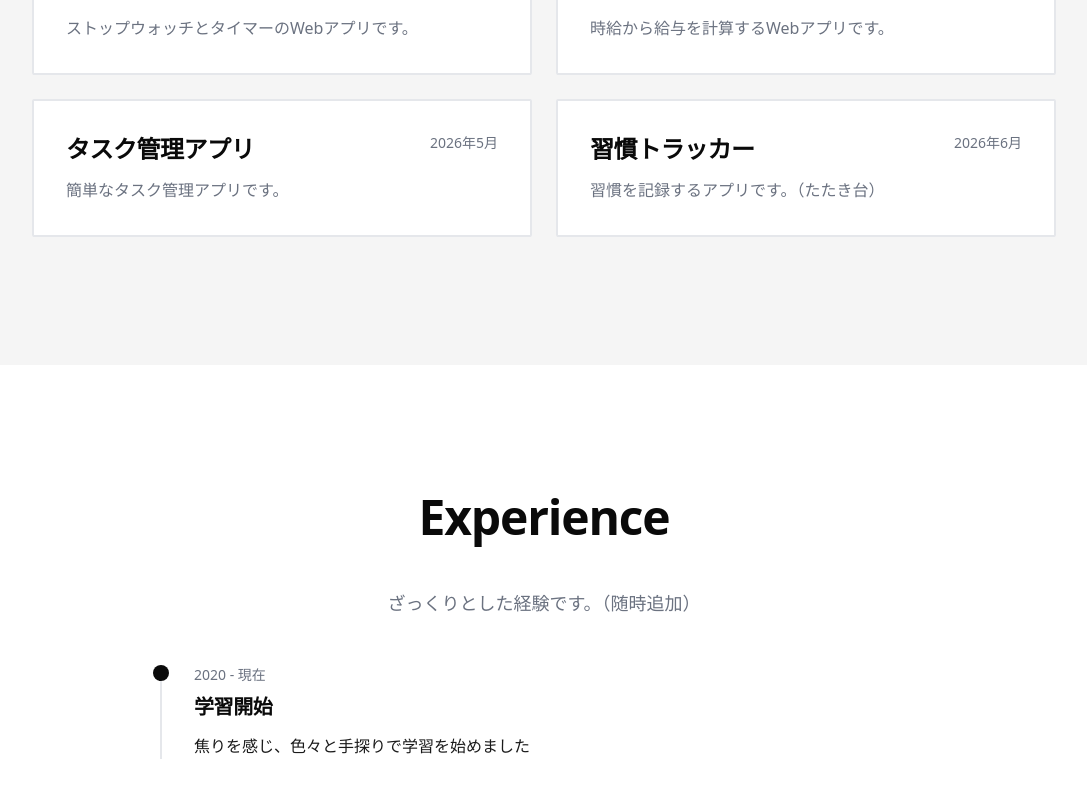
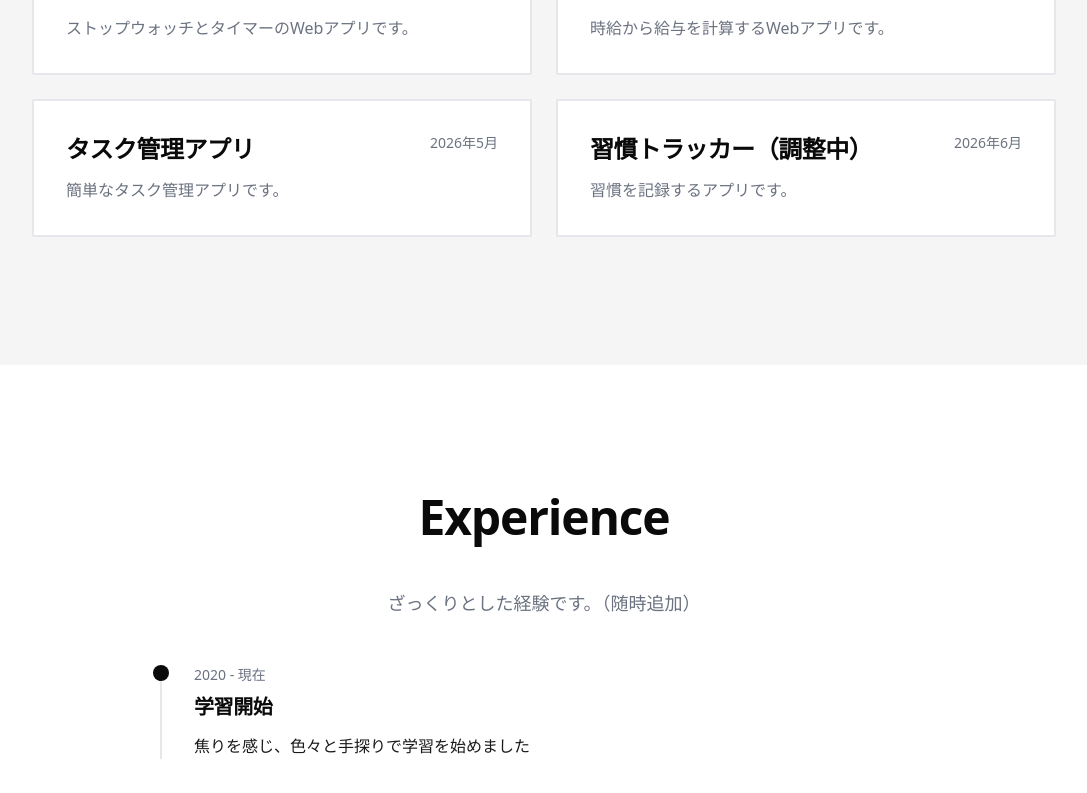
Before and after one commit to sanbay3/san_bay3_portfolio, a Next.js app: page / in a window 1280 px wide. Shown: the part 3153-3946 px from the top of the page, without its empty margins (96-1183 px from the left). Built offline with nearby package versions, Linux system fonts and the light colour scheme.

Commit message:
Fix June app

```diff
--- a/components/Projects.tsx
+++ b/components/Projects.tsx
@@ -49,8 +49,8 @@ export default function Projects() {
     },
     // 今後追加するプロジェクトをここに記入
     {
-      title: '習慣トラッカー',
-      description: '習慣を記録するアプリです。（たたき台）',
+      title: '習慣トラッカー（調整中）',
+      description: '習慣を記録するアプリです。',
       link: 'https://habit-tracker-e0e.pages.dev/',
       date: '2026年6月',
     },
```
